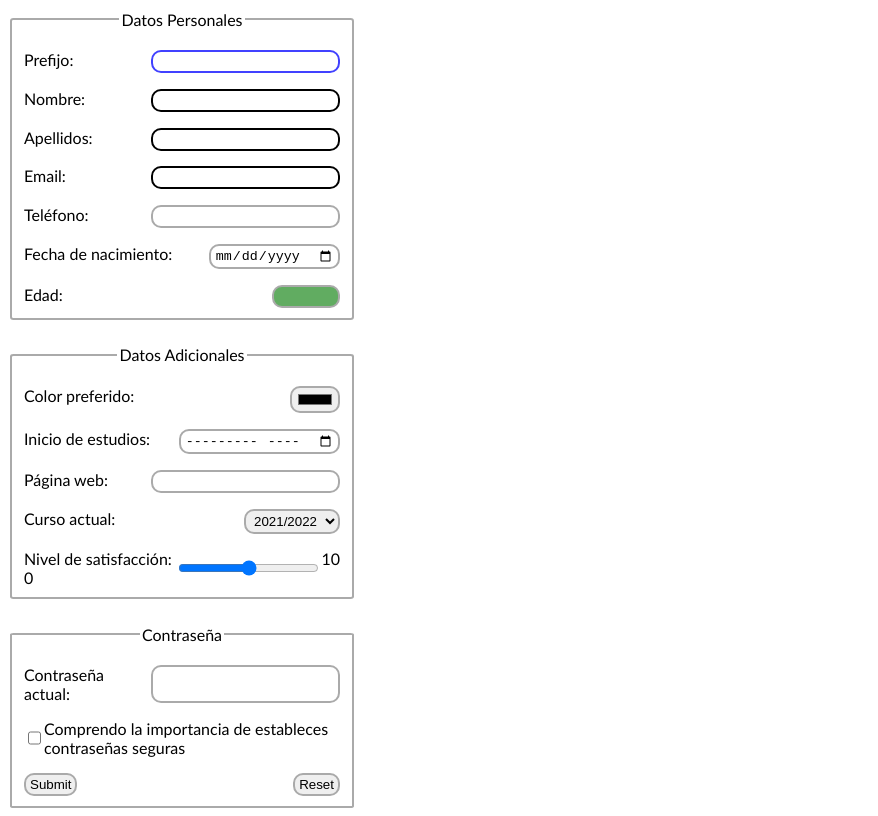
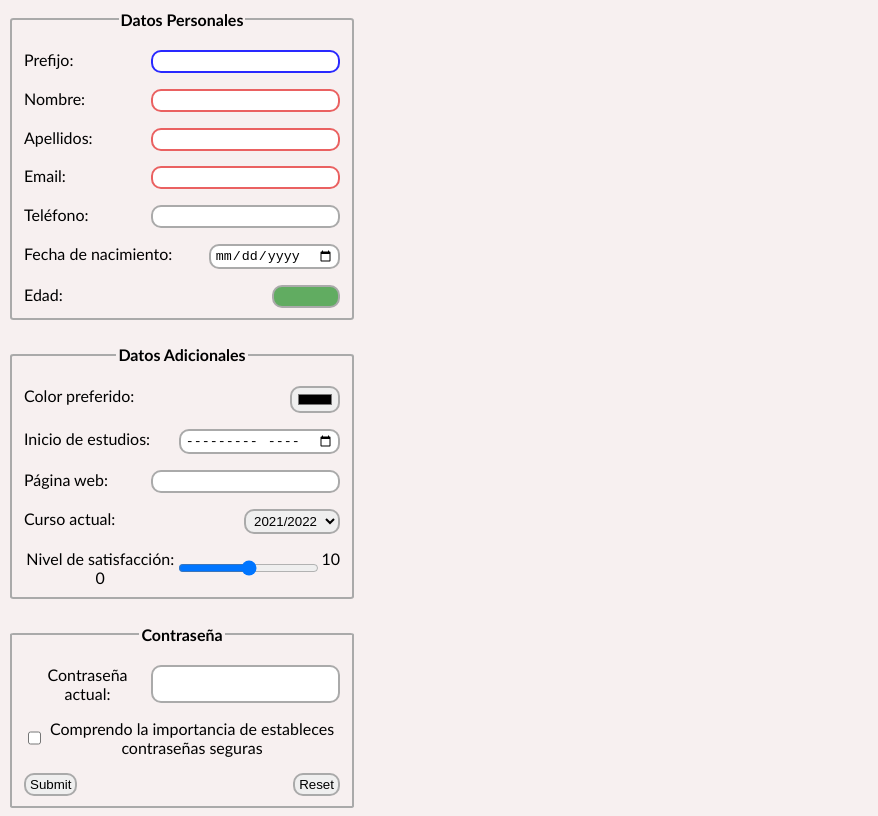
Before and after one commit to AJota1998/ejerciciosInterfaceAJota, a plain HTML site: page Formulario1/index.html in a window 1280 px wide. Shown: the part 76-892 px from the top of the page, without its empty margins (0-878 px from the left). Drawn offline with Linux system fonts and the light colour scheme.

Commit message:
fin formulario

```diff
--- a/Formulario1/css/index.css
+++ b/Formulario1/css/index.css
@@ -1,5 +1,9 @@
+
 body {
     font-family:'Gill Sans', 'Gill Sans MT', Calibri, 'Trebuchet MS', sans-serif;
+    background-color: rgb(247, 240, 240);
+    text-align: center;
+    align-items: center;
 }
 
 fieldset {
@@ -12,6 +16,7 @@ fieldset {
 
 legend {
     text-align: center;
+    font-weight: bolder;
 }
 
 div {
@@ -29,15 +34,9 @@ input, select{
     padding: 2px 4px 2px 4px;
 }
 
-
-input:required {
-    border: 2px solid;
-    border-color: black;
-}
-
 input:focus {
     border: 2px solid;
-    border-color: rgb(65, 65, 255);
+    border-color: rgb(41, 41, 255);
     outline: none;
 }
 
@@ -50,5 +49,9 @@ input:focus {
 }
 
 input:required:valid {
-    border-color: rgb(97, 172, 97) ;
+    border-color: rgb(97, 172, 97);
 }
+
+input:required:invalid {
+    border-color: rgb(234, 97, 97)
+}
```
